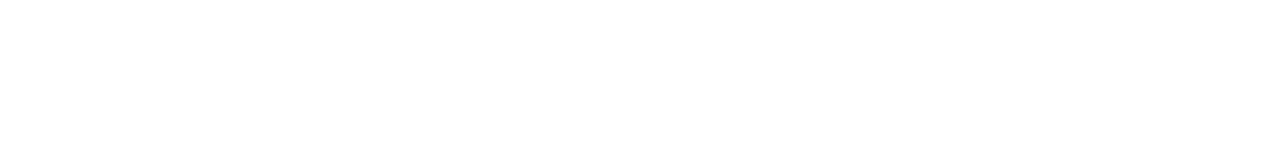
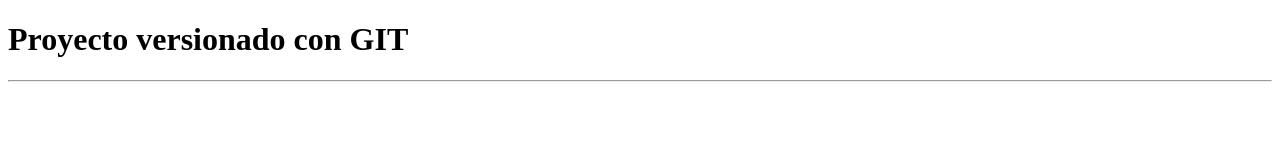
Before and after one commit to capibarra21/proyectogit, a plain HTML site: page index.html in a window 1280 px wide. Drawn offline with Linux system fonts and the light colour scheme.

Commit message:
Titulo del proyecto

```diff
--- a/index.html
+++ b/index.html
@@ -4,6 +4,7 @@
 	<title>estructura</title>
 </head>
 <body>
-
+	<h1>Proyecto versionado con GIT</h1>
+	<hr>
 </body>
 </html>
```
